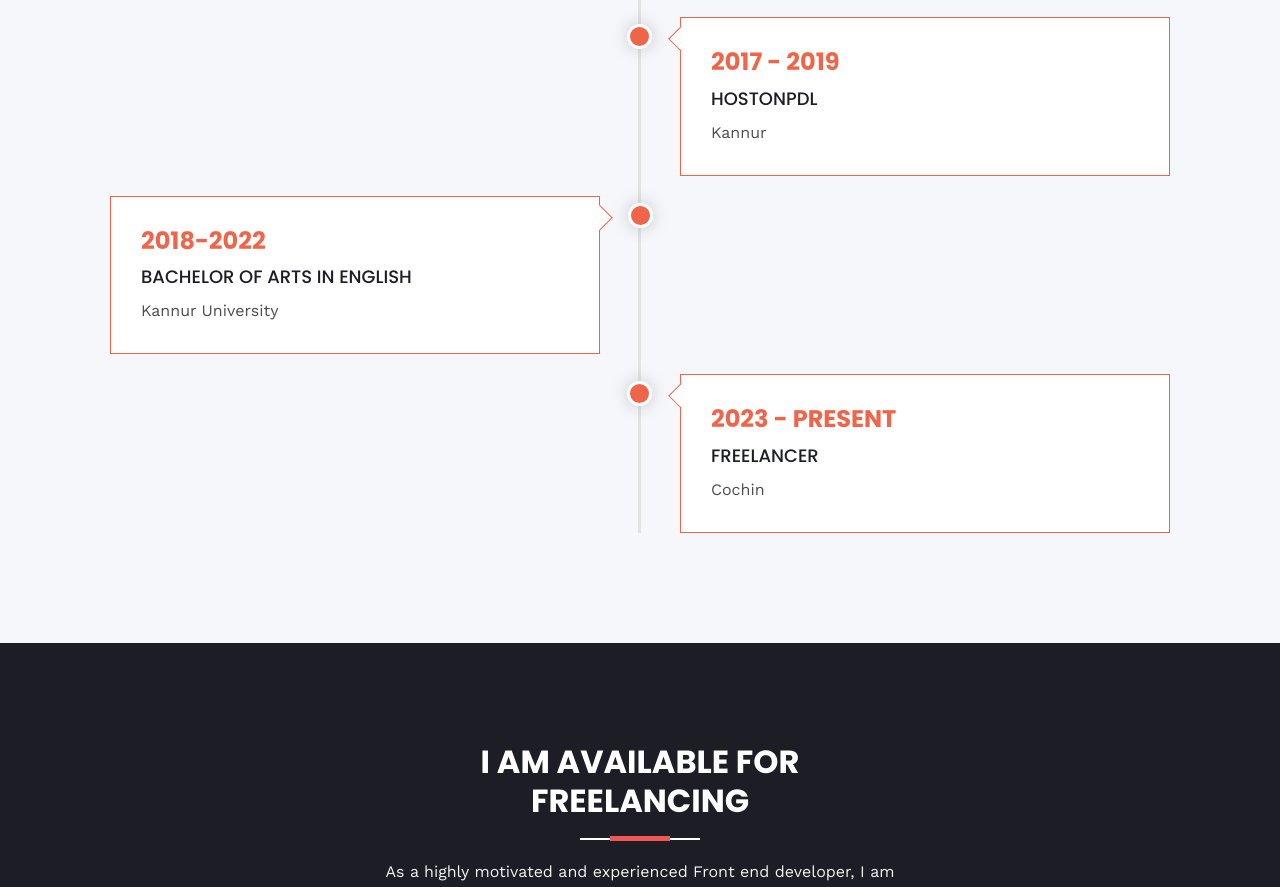
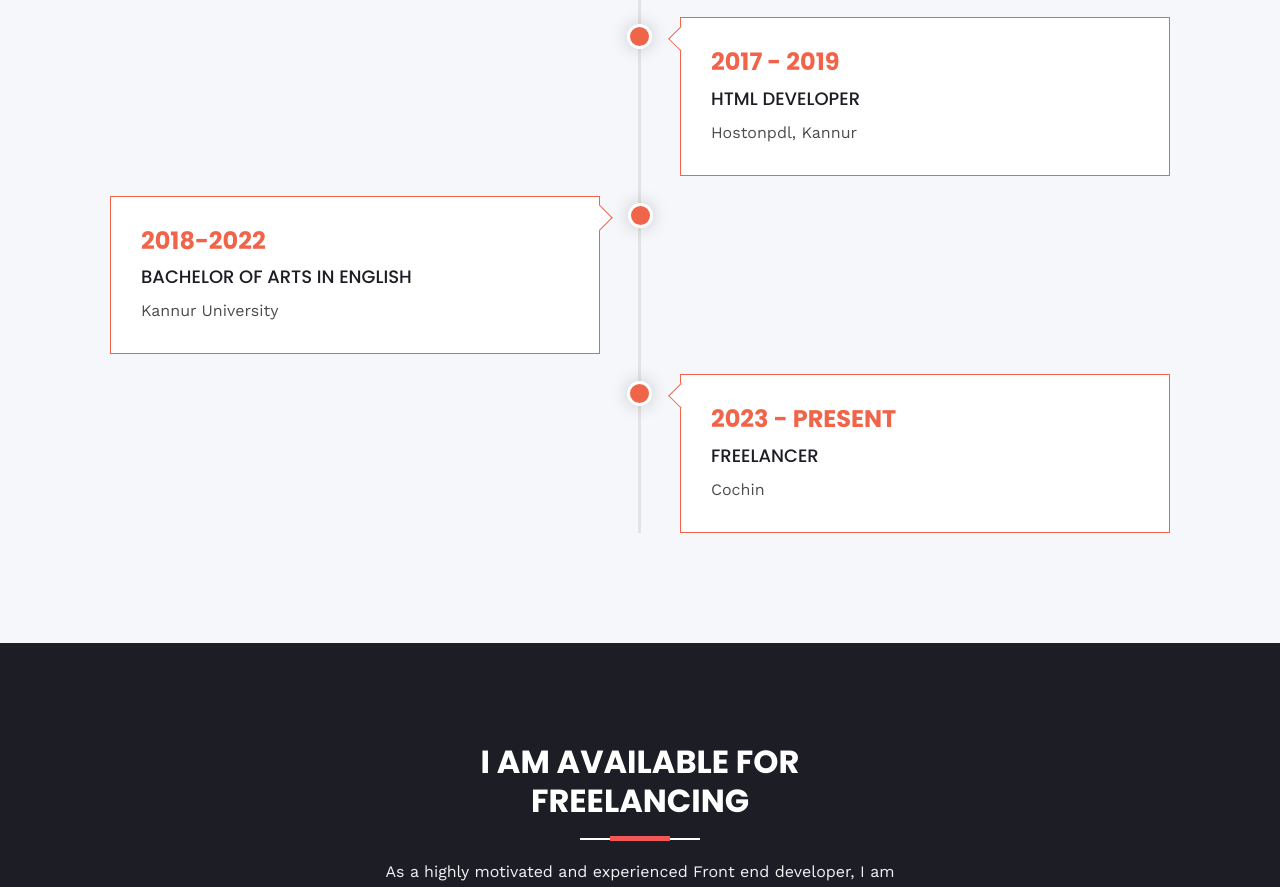
Before and after one commit to Preesha-K/portfolio, a plain HTML site: page index.html in a window 1280 px wide. Shown: the part 3716-4603 px from the top of the page. Drawn offline with nearby package versions, Linux system fonts and the light colour scheme.

Commit message:
Content Update

```diff
--- a/index.html
+++ b/index.html
@@ -321,8 +321,8 @@
                         <div class="education-item arrow-right">
                             <div class="education-content">
                                 <h3>2017 - 2019</h3>
-                                <h5>Hostonpdl</h5>
-                                <p>Kannur</p>
+                                <h5>HTML Developer</h5>
+                                <p>Hostonpdl, Kannur</p>
                                 <span></span>
                             </div>
                         </div>
```
